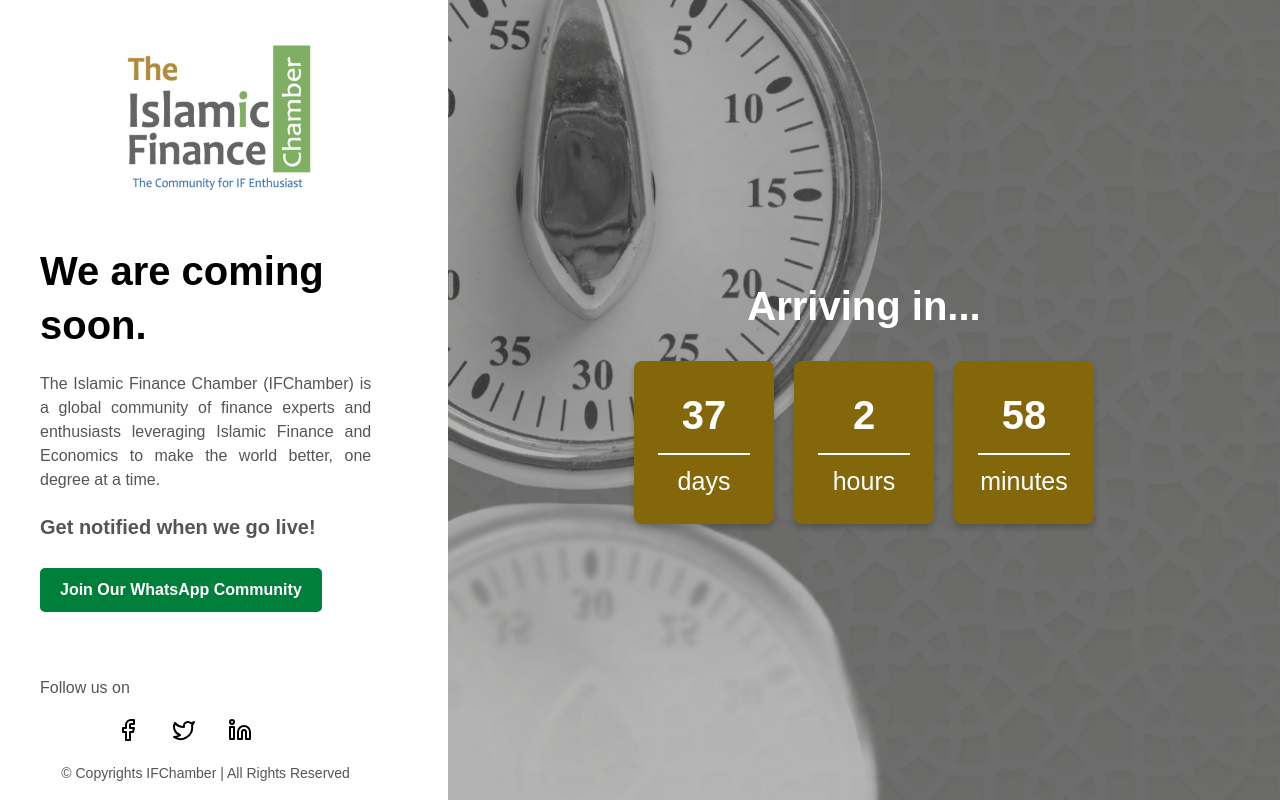
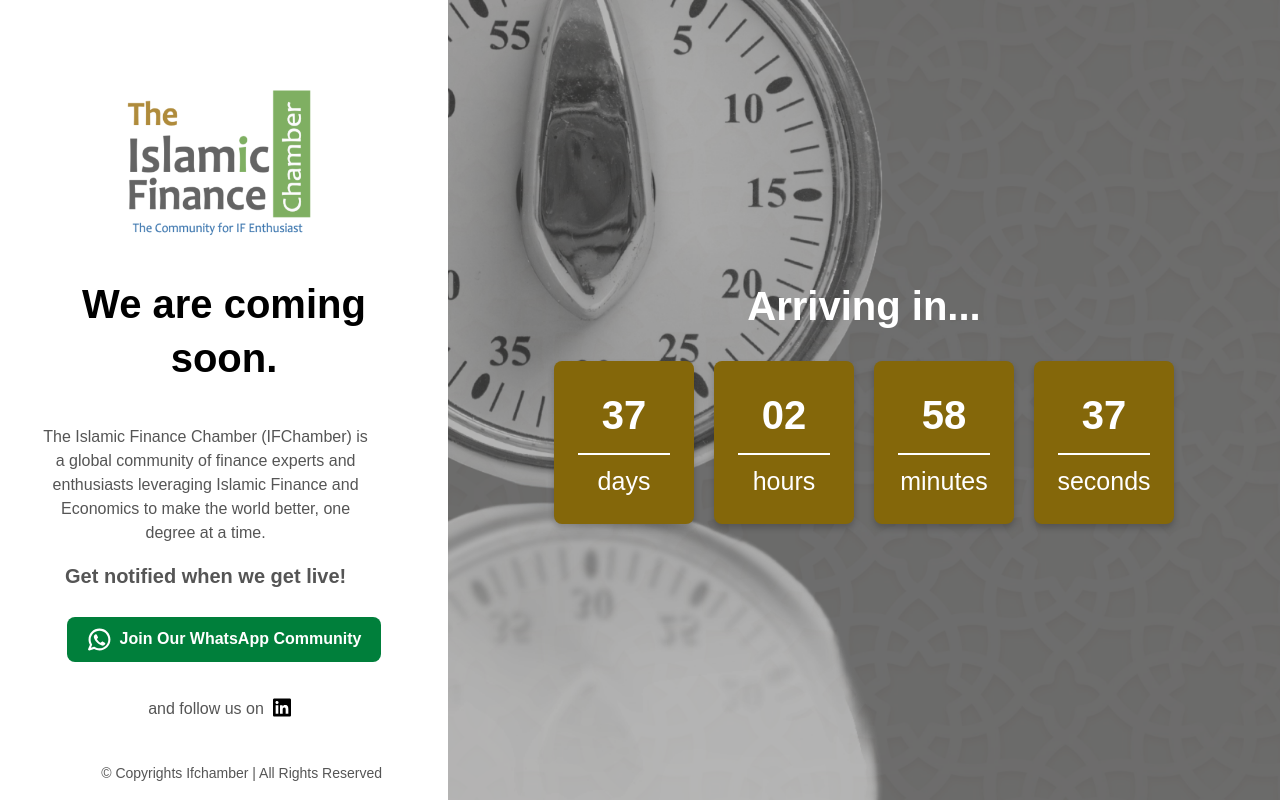
Before and after one commit to Abdl-Azeez/ifchmaber_comingsoon, a React (Create React App) app: page / in a window 1280 px wide. Built offline with nearby package versions, Linux system fonts and the light colour scheme.

Commit message:
Enhance Coming Soon page layout and functionality; add seconds to countdown, improve styling, and update social media links

```diff
--- a/src/pages/ComingSoon.css
+++ b/src/pages/ComingSoon.css
@@ -1,3 +1,7 @@
+body {
+  font-family: 'Avenir', 'Helvetica Neue', Arial, sans-serif;
+}
+
 .coming-soon-container {
   display: flex;
   height: 100vh;
@@ -14,11 +18,16 @@
 .left-section {
   width: 35%;
   background-color: white;
+  padding-top: 2.8rem !important;
   padding: 0 2.5rem;
   display: flex;
   flex-direction: column;
-  justify-content: space-between;
+  /* justify-content: space-between; */
+  text-align: center;
   color: black;
+  position: relative;
+  height: 100%;
+  gap: 2rem;
 }
 
 @media (max-width: 768px) {
@@ -38,12 +47,13 @@
   font-size: 2.5rem;
   font-weight: bold;
   line-height: 3.375rem;
+  /* margin-top: 2rem; */
 }
 
 .left-section p {
-  margin-top: 1.25rem;
+  /* margin-top: 1.25rem; */
   color: #555;
-  text-align: justify;
+  /* text-align: justify; */
   width: 90%;
 }
 
@@ -59,8 +69,10 @@
     font-weight: bold;
     padding: 0.625rem 1.25rem;
     border: none;
-  border-radius: 0.313rem;
+    border-radius: 0.5rem;
     cursor: pointer;
+    display: inline-flex;
+    gap: 0.5rem;
 }
 
 .notification-section button:hover {
@@ -73,6 +85,11 @@
   align-items: center;
   gap: 0.625rem;
 }
+.contact-section {
+  display: flex;
+    align-items: flex-end;
+    justify-content: center;
+}
 
 .social-icons {
   width: 40%;
@@ -83,17 +100,22 @@
   right: 2.5rem;
 }
 
-.social-icons button {
+.contact-section p{
+      width: auto;
+    margin: 0;
+}
+
+.contact-section button {
   color: #000;
   border: none !important;
   background: transparent;
 }
 
-.social-icons button:last-child:hover {
+.contact-section button:last-child:hover {
   color: #007f3b;
 }
 
-.social-icons button:not(:last-child) {
+.contact-section button:not(:last-child) {
   cursor: not-allowed;
 }
 
@@ -102,6 +124,8 @@
   color: #999;
   font-size: 0.875rem;
   text-align: center !important;
+  position: absolute;
+  bottom: 0;
 }
 
 .right-section {
--- a/src/pages/ComingSoon.jsx
+++ b/src/pages/ComingSoon.jsx
@@ -1,11 +1,16 @@
 import React, { useState, useEffect } from "react";
-import { Facebook, Twitter, Linkedin } from "lucide-react";
+// import { Facebook, Twitter, Linkedin } from "lucide-react";
 import "./ComingSoon.css";
 import IFChamberLogo from "../assets/IFChamber-logo.png";
 import BGClock from "../assets/bg-clock.png";
 
 const ComingSoon = () => {
-  const [timeLeft, setTimeLeft] = useState({ days: 0, hours: 0, minutes: 0 });
+  const [timeLeft, setTimeLeft] = useState({
+    days: 0,
+    hours: 0,
+    minutes: 0,
+    seconds: 0,
+  });
 
   useEffect(() => {
     const targetDate = new Date("2025-03-01T00:00:00Z");
@@ -19,9 +24,10 @@ const ComingSoon = () => {
           days: Math.floor(difference / (1000 * 60 * 60 * 24)),
           hours: Math.floor((difference / (1000 * 60 * 60)) % 24),
           minutes: Math.floor((difference / (1000 * 60)) % 60),
+          seconds: Math.floor((difference / 1000) % 60),
         });
       } else {
-        setTimeLeft({ days: 0, hours: 0, minutes: 0 });
+        setTimeLeft({ days: 0, hours: 0, minutes: 0, seconds: 0 });
       }
     };
 
@@ -46,8 +52,9 @@ const ComingSoon = () => {
             className="ifchamber-logo"
           />
         </div>
+
+        <h1>We are coming soon.</h1>
         <div>
-          <h1>We are coming soon.</h1>
           <p>
             The Islamic Finance Chamber (IFChamber) is a global community of
             finance experts and enthusiasts leveraging Islamic Finance and
@@ -55,37 +62,70 @@ const ComingSoon = () => {
           </p>
 
           <div className="notification-section">
-            <p>Get notified when we go live!</p>
+            <p>Get notified when we get live!</p>
             <button
               onClick={() =>
                 openLink("https://chat.whatsapp.com/FJKIyU87hgq9tC3ob3DB7D")
               }
             >
+              <svg
+                width="25"
+                height="25"
+                viewBox="0 0 25 25"
+                fill="none"
+                xmlns="http://www.w3.org/2000/svg"
+              >
+                <path
+                  fill-rule="evenodd"
+                  clip-rule="evenodd"
+                  d="M3.64569 12.5C3.64569 7.60998 7.60984 3.64583 12.4998 3.64583C17.3898 3.64583 21.354 7.60998 21.354 12.5C21.354 17.39 17.3898 21.3542 12.4998 21.3542C10.758 21.3542 9.13658 20.8523 7.76857 19.9855C7.51397 19.8243 7.202 19.7811 6.91321 19.8673L3.9141 20.7624L5.04331 18.1201C5.17678 17.8078 5.14962 17.4501 4.97054 17.1616C4.13078 15.8083 3.64569 14.2124 3.64569 12.5ZM12.4998 1.5625C6.45925 1.5625 1.56236 6.45939 1.56236 12.5C1.56236 14.4147 2.05521 16.217 2.92135 17.7841L1.12533 21.9865C0.966555 22.358 1.03693 22.7878 1.3059 23.0893C1.57487 23.3908 1.99392 23.5096 2.38108 23.394L7.06797 21.9953C8.66906 22.913 10.5245 23.4375 12.4998 23.4375C18.5405 23.4375 23.4373 18.5406 23.4373 12.5C23.4373 6.45939 18.5405 1.5625 12.4998 1.5625ZM14.8879 14.7733L13.5189 15.7376C12.8778 15.3724 12.1689 14.8626 11.4579 14.1516C10.7187 13.4124 10.1707 12.6493 9.76663 11.9493L10.6366 11.2108C11.0099 10.894 11.1121 10.3597 10.8821 9.92737L9.77363 7.84404C9.62436 7.56351 9.35521 7.36646 9.0427 7.3089C8.73018 7.25134 8.40849 7.33958 8.16908 7.54853L7.84042 7.83536C7.05008 8.52515 6.58265 9.65865 6.97006 10.8064C7.37169 11.9961 8.22883 13.8687 9.98476 15.6247C11.8739 17.5139 13.7929 18.2578 14.915 18.5468C15.8192 18.7795 16.6748 18.4675 17.2778 17.9762L17.8939 17.4742C18.1574 17.2595 18.2996 16.9296 18.2748 16.5905C18.2499 16.2515 18.0612 15.9458 17.7691 15.7718L16.0209 14.7301C15.6678 14.5198 15.224 14.5367 14.8879 14.7733Z"
+                  fill="white"
+                />
+              </svg>
               Join Our WhatsApp Community
             </button>
           </div>
         </div>
         <div className="contact-section">
-          <p>Follow us on</p>
-          <div className="social-icons">
-            <button onClick={() => openLink("https://facebook.com")}>
-              <Facebook size={24} />
-            </button>
-            <button onClick={() => openLink("https://twitter.com")}>
-              <Twitter size={24} />
-            </button>
+          <p>and follow us on</p>
+          {/* <div className="social-icons"> */}
           <button
             onClick={() =>
               openLink("https://my.linkedin.com/company/ifchamber")
             }
           >
-              <Linkedin size={24} />
+            {/* <Linkedin size={24} /> */}
+
+            <svg
+              width="24"
+              height="25"
+              viewBox="0 0 24 25"
+              fill="none"
+              xmlns="http://www.w3.org/2000/svg"
+            >
+              <g clip-path="url(#clip0_2323_274)">
+                <path
+                  d="M18.335 18.839H15.67V14.662C15.67 13.666 15.65 12.384 14.28 12.384C12.891 12.384 12.679 13.468 12.679 14.589V18.839H10.013V10.25H12.573V11.42H12.608C12.966 10.746 13.836 10.033 15.136 10.033C17.836 10.033 18.336 11.811 18.336 14.124V18.839H18.335ZM7.003 9.075C6.79956 9.07526 6.59806 9.03537 6.41006 8.95761C6.22207 8.87984 6.05127 8.76574 5.90746 8.62184C5.76365 8.47793 5.64965 8.30706 5.57201 8.11901C5.49437 7.93097 5.4546 7.72944 5.455 7.526C5.4552 7.21983 5.54618 6.9206 5.71644 6.66615C5.8867 6.41169 6.12859 6.21343 6.41153 6.09645C6.69447 5.97947 7.00574 5.94902 7.30598 6.00894C7.60622 6.06886 7.88196 6.21648 8.09831 6.43311C8.31466 6.64974 8.46191 6.92566 8.52145 7.22598C8.58099 7.5263 8.55013 7.83753 8.43278 8.12032C8.31543 8.4031 8.11687 8.64474 7.86219 8.81467C7.60751 8.9846 7.30817 9.0752 7.002 9.075H7.003ZM8.339 18.839H5.666V10.25H8.34V18.839H8.339ZM19.67 3.5H4.329C3.593 3.5 3 4.08 3 4.797V20.203C3 20.92 3.594 21.5 4.328 21.5H19.666C20.4 21.5 21 20.92 21 20.203V4.797C21 4.08 20.4 3.5 19.666 3.5H19.669H19.67Z"
+                  fill="black"
+                />
+              </g>
+              <defs>
+                <clipPath id="clip0_2323_274">
+                  <rect
+                    width="24"
+                    height="24"
+                    fill="white"
+                    transform="translate(0 0.5)"
+                  />
+                </clipPath>
+              </defs>
+            </svg>
           </button>
+          {/* </div> */}
         </div>
         <p className="copyright">
-            © Copyrights IFChamber | All Rights Reserved
+          © Copyrights Ifchamber | All Rights Reserved
         </p>
-        </div>
       </div>
 
       {/* Right Section */}
@@ -94,9 +134,9 @@ const ComingSoon = () => {
         <img src={BGClock} alt="Clock Background" className="bg-clock" />
         <div className="arriving-in">Arriving in...</div>
         <div className="countdown">
-          {["days", "hours", "minutes"].map((unit, index) => (
-            <div className="countdown-box" key={index}>
-              <p>{timeLeft[unit]}</p>
+          {["days", "hours", "minutes", "seconds"].map((unit) => (
+            <div className="countdown-box" key={unit}>
+              <p>{String(timeLeft[unit]).padStart(2, "0")}</p>
               <hr />
               <span>{unit}</span>
             </div>
```
Lines whose indentation alone changed are shown as unchanged.
